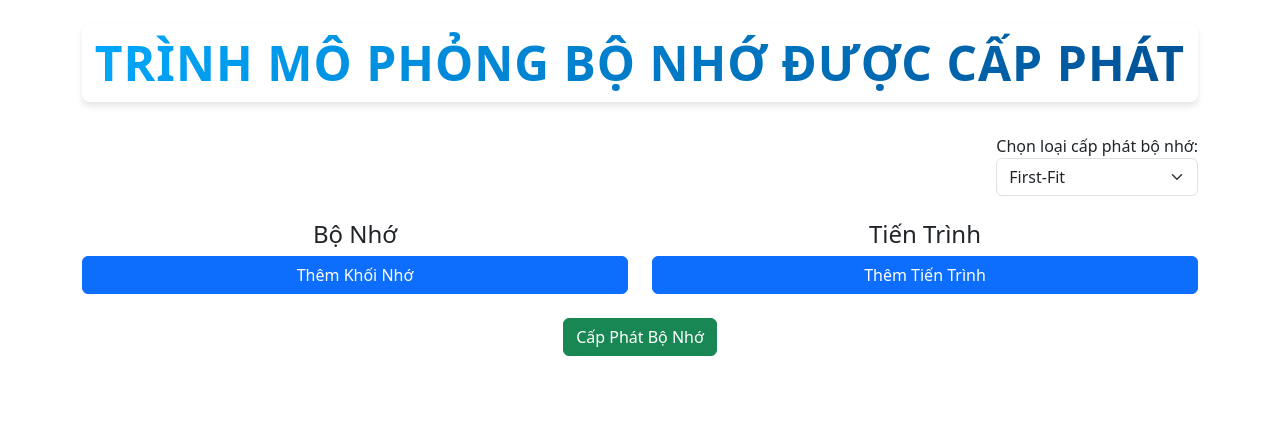
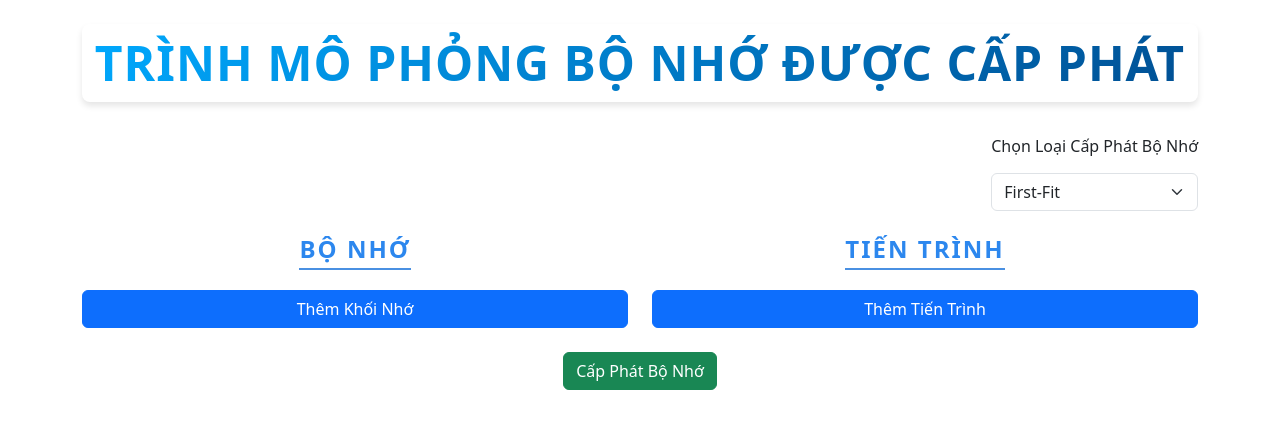
Before and after one commit to DoanQuangPhuong/MemoryManagermentJamstackFrontEnd, a React (Create React App) app: page / in a window 1280 px wide. Shown: the top 428 px of the page. Built offline with nearby package versions, Linux system fonts and the light colour scheme.

Commit message:
Add next-fit,last-fit to the project

```diff
--- a/src/component/FirstFitMemoryAllocation/MemoryAllocationSimulator.css
+++ b/src/component/FirstFitMemoryAllocation/MemoryAllocationSimulator.css
@@ -14,6 +14,24 @@
   box-shadow: 0 4px 6px rgba(0, 0, 0, 0.1); /* Đổ bóng mềm mại */
   margin: 0 auto; /* Căn giữa */
 }
+
+h4.text-center {
+  font-size: 24px; /* Increase font size */
+  font-weight: bold; /* Make the text bold */
+  color: #2c87ee; /* Choose a visually pleasing color */
+  letter-spacing: 2px; /* Add spacing between letters */
+  text-transform: uppercase; /* Make text uppercase */
+  margin-bottom: 20px; /* Add space below the heading */
+  border-bottom: 2px solid #4a90e2; /* Optional: Add a bottom border */
+  display: inline-block; /* Border will fit the text */
+  padding-bottom: 5px; /* Adds padding inside the border */
+}
+
+.form-group label {
+  margin-bottom: 15px; /* Adjust the margin value as needed */
+  display: block; /* Ensure label is a block element */
+}
+
 
 .diagram-container {
   display: flex;
@@ -42,11 +60,11 @@
 }
 
 .block.allocated {
-  background-color: rgb(28, 128, 28);
+  background-color:  rgb(200, 30, 30);
 }
 
 .block.unallocated {
-  background-color: rgb(200, 30, 30);
+  background-color: rgb(28, 128, 28);
 }
 
 .block-label {
--- a/src/component/FirstFitMemoryAllocation/MemoryAllocationSimulator.jsx
+++ b/src/component/FirstFitMemoryAllocation/MemoryAllocationSimulator.jsx
@@ -59,10 +59,14 @@ const MemoryAllocationSimulator = () => {
         <h4 className="text-center">Sơ Đồ Cấp Phát Bộ Nhớ</h4>
         <div className="diagram-container">
           {blockSizes.map((block, index) => {
+            //tìm tất cả vị trí process đc cấp phát
             const processIndex = results.allocations.findIndex(allocation => allocation === index + 1);
+            console.log(results.allocations)
+            console.log(processIndex)
             return (
               <div key={index} className="memory-block">
                 <div className="block-label">M{index + 1}</div>
+                {/* dùng vòng lặp duyệt qua mảng */}
                 <div className={`block ${processIndex !== -1 ? 'allocated' : 'unallocated'}`}>
                   {processIndex !== -1 ? `P${processIndex + 1}` : ''}
                 </div>
@@ -82,7 +86,7 @@ const MemoryAllocationSimulator = () => {
       <div className="row justify-content-end">
         <div className="col-md-4">
           <div className="form-group mt-2 float-end">
-            <label htmlFor="allocationType">Chọn loại cấp phát bộ nhớ:</label>
+            <label htmlFor="allocationType">Chọn Loại Cấp Phát Bộ Nhớ</label>
             <select
               className="form-select"
               id="allocationType"
@@ -92,6 +96,8 @@ const MemoryAllocationSimulator = () => {
               <option value="first-fit">First-Fit</option>
               <option value="best-fit">Best-Fit</option>
               <option value="worst-fit">Worst-Fit</option>
+              <option value="next-fit">Next-fit</option>
+              <option value="last-fit">Last-fit</option>
             </select>
           </div>
         </div>
--- a/src/index.js
+++ b/src/index.js
@@ -6,9 +6,9 @@ import reportWebVitals from './reportWebVitals';
 
 const root = ReactDOM.createRoot(document.getElementById('root'));
 root.render(
-  <React.StrictMode>
+ // <React.StrictMode>
     <App />
-  </React.StrictMode>
+ // </React.StrictMode>
 );
 
 // If you want to start measuring performance in your app, pass a function
```
